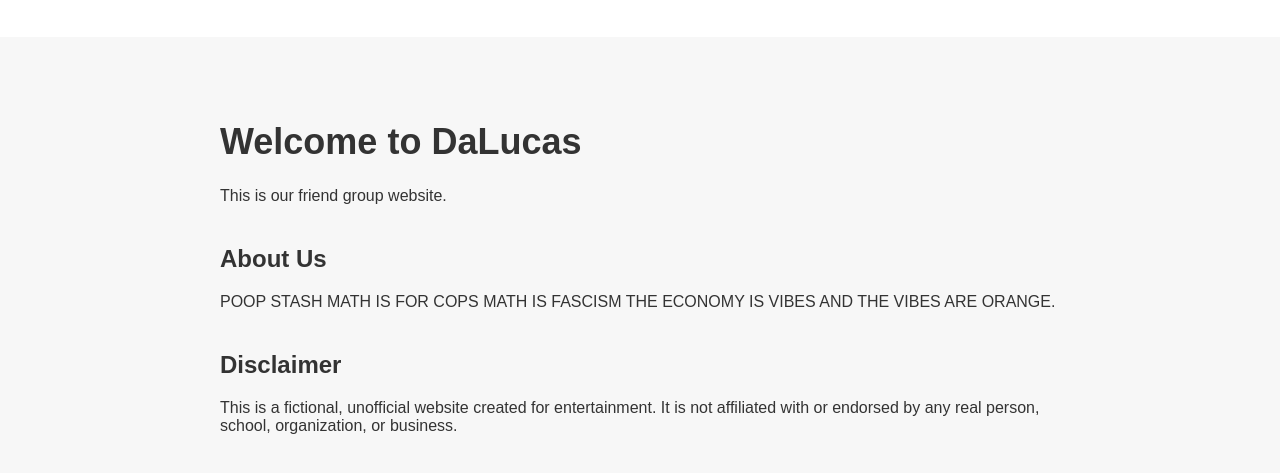
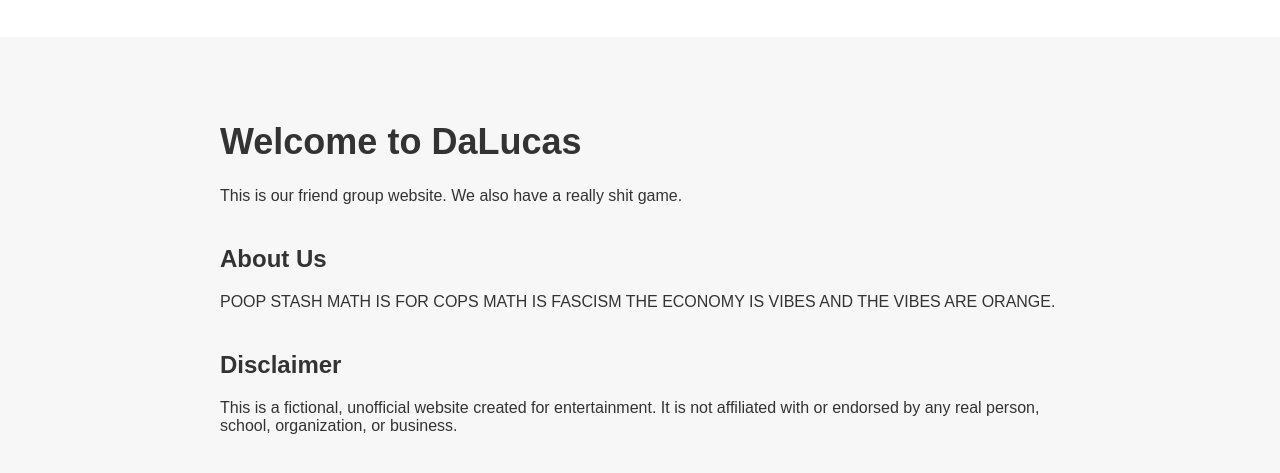
Before and after one commit to poopstasher/dalucas.net, a plain HTML site: page index.html in a window 1280 px wide. Shown: the part 763-1236 px from the top of the page. Drawn offline with Linux system fonts and the light colour scheme.

Commit message:
Modify website content and gravity constant
Updated website description and adjusted gravity value.

```diff
--- a/index.html
+++ b/index.html
@@ -169,7 +169,8 @@ html, body {
 
     <h1>Welcome to DaLucas</h1>
 
-    <p>This is our friend group website.</p>
+    <p>This is our friend group website.
+        We also have a really shit game.</p>
 
     <h2>About Us</h2>
 
@@ -214,7 +215,7 @@ let itemTimer = 0;
 let lastTime = 0;
 
 /* Slightly gentler jumping */
-const gravity = 0.20;
+const gravity = 0.32;
 const jumpPower = 15.8;
 
 
```
